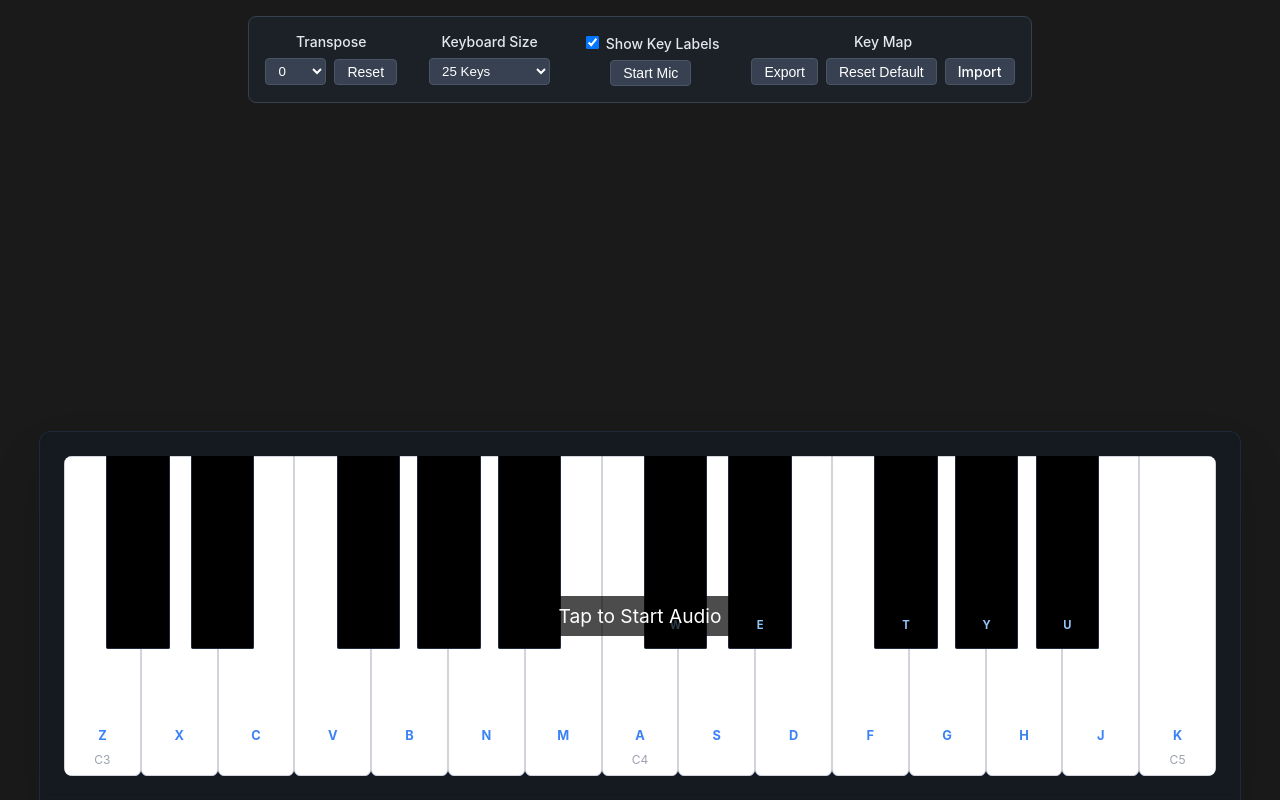
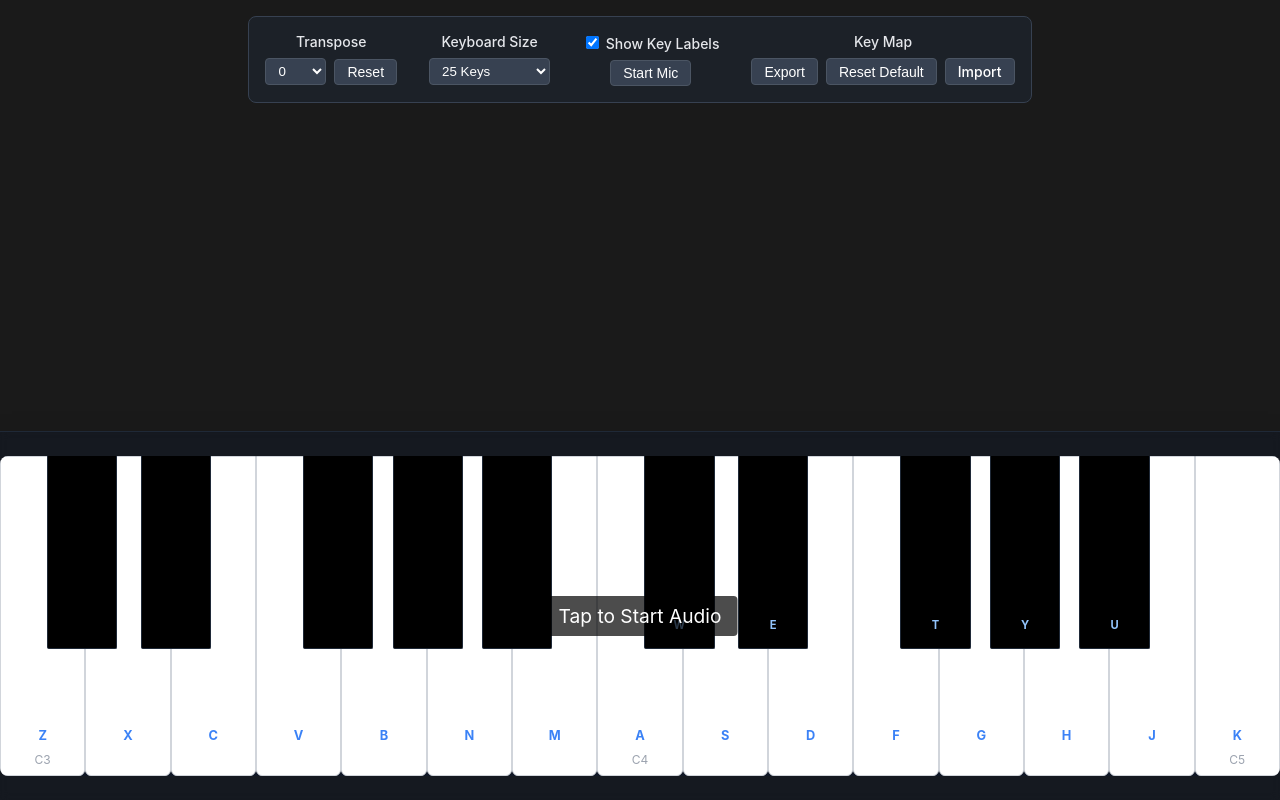
Before and after one commit to akeit0/pitch-monitor-piano-app, a SvelteKit app in the folder apps/web/: page / in a window 1280 px wide. Built offline with nearby package versions, Linux system fonts and the light colour scheme.

Commit message:
fix: remove piano max width

```diff
--- a/apps/web/src/routes/+page.svelte
+++ b/apps/web/src/routes/+page.svelte
@@ -405,7 +405,6 @@
         position: fixed;
         bottom: 0;
         width: 100%;
-        max-width: 72rem;
         background-color: rgba(17, 24, 39, 0.5);
         border: 1px solid #1f2937;
         border-radius: 0.75rem;
```
